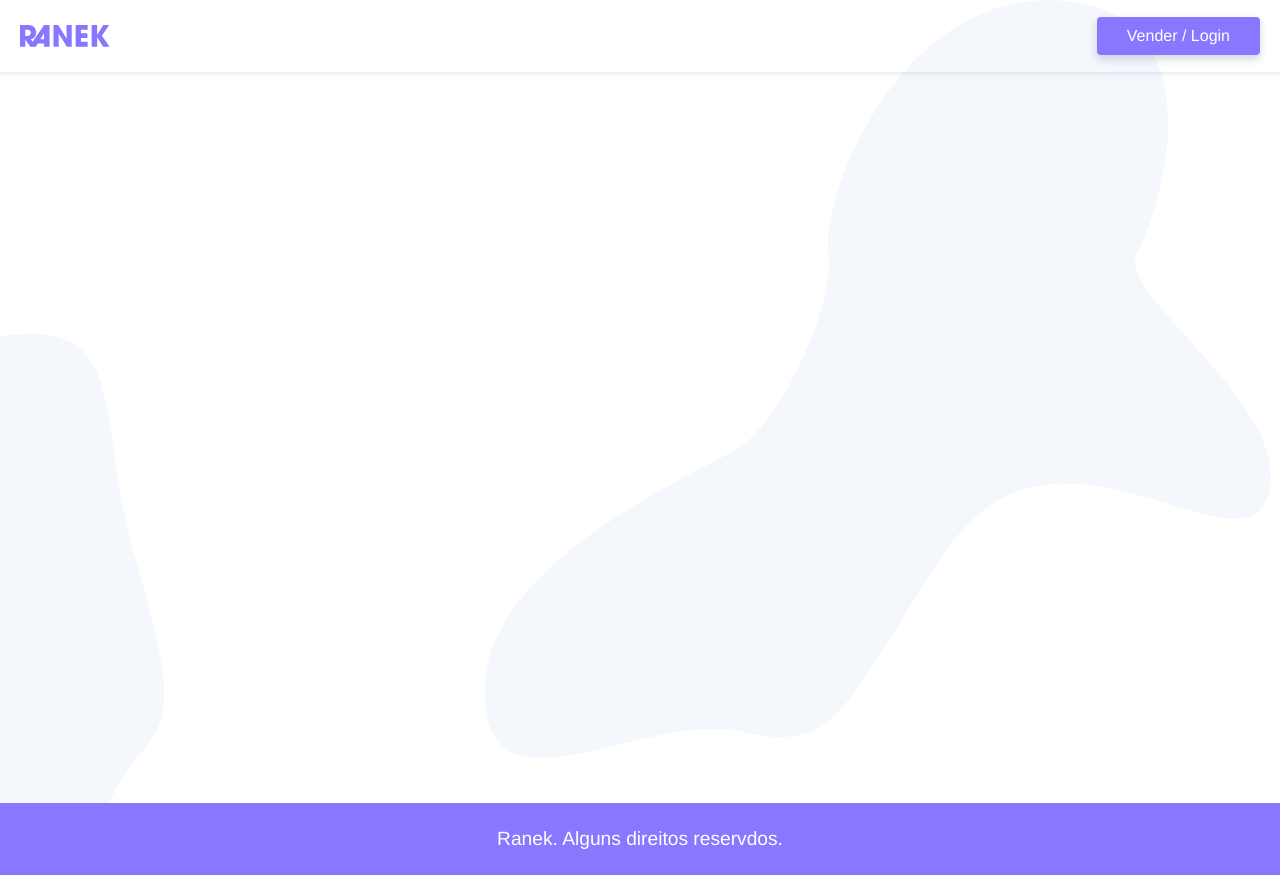
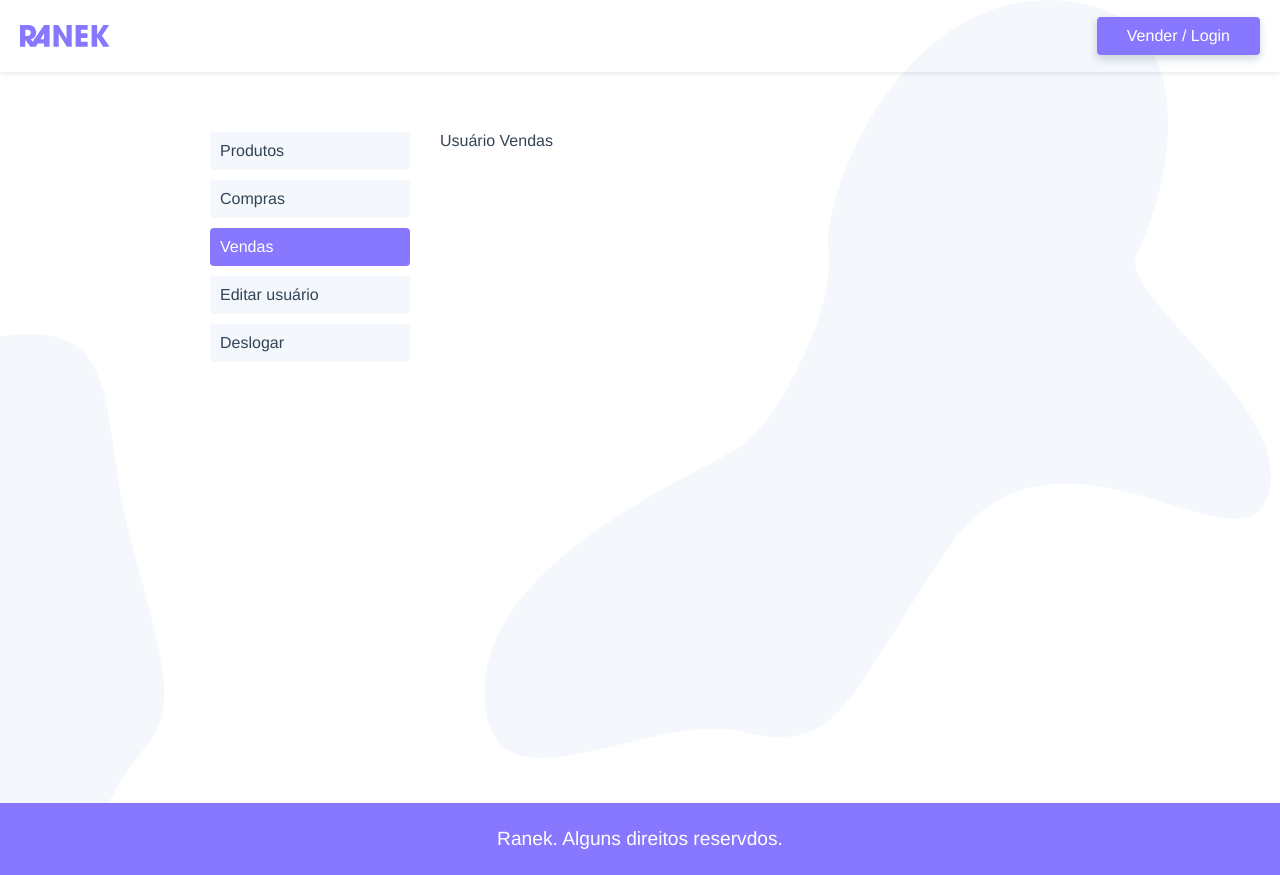
Before and after one commit to WillRy/vuejs2-completo, a Vue app in the folder 09-ranek-projeto-final/ranek-spa/: page /usuario/vendas in a window 1280 px wide. Built offline with nearby package versions, Linux system fonts and the light colour scheme.

Commit message:
Criado estilo e navegação da dashboard
- Criado estilo da dashboard de usuário
- Criado esqueleto das páginas da dashboard

```diff
--- a/09-ranek-projeto-final/ranek-spa/fake-api/ranek.json
+++ b/09-ranek-projeto-final/ranek-spa/fake-api/ranek.json
@@ -10,6 +10,18 @@
       "numero": "25",
       "estado": "RJ",
       "cidade": "Rio de Janeiro"
+    },
+    {
+      "id": "teste@teste.com",
+      "nome": "mariana",
+      "email": "teste@teste.com",
+      "senha": "123",
+      "cep": "01001000",
+      "rua": "Praça da Sé",
+      "numero": "111",
+      "bairro": "Sé",
+      "cidade": "São Paulo",
+      "estado": "SP"
     }
   ],
   "produto": [
--- a/09-ranek-projeto-final/ranek-spa/src/router/index.js
+++ b/09-ranek-projeto-final/ranek-spa/src/router/index.js
@@ -4,6 +4,10 @@
 import Produto from "../views/Produto";
 import Login from "../views/Login";
 import Usuario from "../views/usuario/Usuario";
+import UsuarioProdutos from "../views/usuario/UsuarioProdutos";
+import UsuarioCompras from "../views/usuario/UsuarioCompras";
+import UsuarioVendas from "../views/usuario/UsuarioVendas";
+import UsuarioEditar from "../views/usuario/UsuarioEditar";
 
 Vue.use(VueRouter)
 
@@ -26,8 +30,29 @@
   },
   {
     path: "/usuario",
-    name: "usuario",
-    component: Usuario
+    component: Usuario,
+    children:[
+      {
+        path: "",
+        name: "usuario",
+        component: UsuarioProdutos
+      },
+      {
+        path: "compras",
+        name: "compras",
+        component: UsuarioCompras
+      },
+      {
+        path: "vendas",
+        name: "vendas",
+        component: UsuarioVendas
+      },
+      {
+        path: "editar",
+        name: "usuario-editar",
+        component: UsuarioEditar
+      }
+    ]
   },
 ]
 
--- a/09-ranek-projeto-final/ranek-spa/src/store/index.js
+++ b/09-ranek-projeto-final/ranek-spa/src/store/index.js
@@ -41,6 +41,21 @@
         id: payload.email
       });
       return api.post(`/usuario`,payload);
+    },
+    deslogarUsuario(context){
+      context.commit('UPDATE_LOGIN', false);
+      context.commit('UPDATE_USUARIO',{
+        id: "",
+        nome: "",
+        email: "",
+        senha: "",
+        cep: "",
+        rua: "",
+        numero: "",
+        bairro: "",
+        cidade: "",
+        estado: ""
+      });
     }
   },
   modules: {}
--- a/09-ranek-projeto-final/ranek-spa/src/views/usuario/Usuario.vue
+++ b/09-ranek-projeto-final/ranek-spa/src/views/usuario/Usuario.vue
@@ -1,13 +1,79 @@
 <template>
-  <section></section>
+  <section class="usuario">
+    <nav class="sidenav">
+      <ul>
+        <li>
+          <router-link :to="{name:'usuario'}">Produtos</router-link>
+        </li>
+        <li>
+          <router-link :to="{name:'compras'}">Compras</router-link>
+        </li>
+        <li>
+          <router-link :to="{name:'vendas'}">Vendas</router-link>
+        </li>
+        <li>
+          <router-link :to="{name:'usuario-editar'}">Editar usuário</router-link>
+        </li>
+        <li>
+          <button @click="deslogar">Deslogar</button>
+        </li>
+      </ul>
+    </nav>
+    <transition mode="out-in">
+      <router-view></router-view>
+    </transition>
+  </section>
 </template>
 
 <script>
 export default {
-  name: "Usuario"
+  name: "Usuario",
+  methods: {
+    deslogar() {
+      this.$store.dispatch('deslogarUsuario');
+      this.$router.push({name: 'login'});
+    }
+  }
 }
 </script>
 
 <style scoped>
+.usuario {
+  display: grid;
+  grid-template-columns: minmax(140px, 200px) 1fr;
+  max-width: 900px;
+  margin: 40px auto;
+  grid-gap: 30px;
+  padding: 20px;
+}
 
+@media screen and (max-width: 500px) {
+  .usuario {
+    grid-template-columns: 1fr;
+    margin: 0px auto;
+  }
+}
+
+.sidenav a, .sidenav button {
+  padding: 10px;
+  display: block;
+  background: #f4f7fc;
+  margin-bottom: 10px;
+  border-radius: 4px;
+}
+
+.sidenav a.router-link-exact-active,.sidenav a:hover,.sidenav button:hover {
+  background: #87f;
+  color: #fff;
+}
+
+.sidenav button {
+  border: none;
+  width: 100%;
+  font-size: 1rem;
+  text-align: left;
+  font-family: 'Avenir', Helvetica, Arial, sans-serif;
+  cursor: pointer;
+  color: #345;
+}
 </style>
--- /dev/null
+++ b/09-ranek-projeto-final/ranek-spa/src/views/usuario/UsuarioCompras.vue
@@ -0,0 +1,13 @@
+<template>
+  <p>Usuário Compras</p>
+</template>
+
+<script>
+export default {
+  name: "UsuarioCompras"
+}
+</script>
+
+<style scoped>
+
+</style>
--- /dev/null
+++ b/09-ranek-projeto-final/ranek-spa/src/views/usuario/UsuarioEditar.vue
@@ -0,0 +1,13 @@
+<template>
+<p>Usuário Editar</p>
+</template>
+
+<script>
+export default {
+  name: "UsuarioEditar"
+}
+</script>
+
+<style scoped>
+
+</style>
--- /dev/null
+++ b/09-ranek-projeto-final/ranek-spa/src/views/usuario/UsuarioProdutos.vue
@@ -0,0 +1,13 @@
+<template>
+<p>Lista de Produtos</p>
+</template>
+
+<script>
+export default {
+  name: "UsuarioProdutos"
+}
+</script>
+
+<style scoped>
+
+</style>
--- /dev/null
+++ b/09-ranek-projeto-final/ranek-spa/src/views/usuario/UsuarioVendas.vue
@@ -0,0 +1,13 @@
+<template>
+  <p>Usuário Vendas</p>
+</template>
+
+<script>
+export default {
+  name: "UsuarioVendas"
+}
+</script>
+
+<style scoped>
+
+</style>
```
